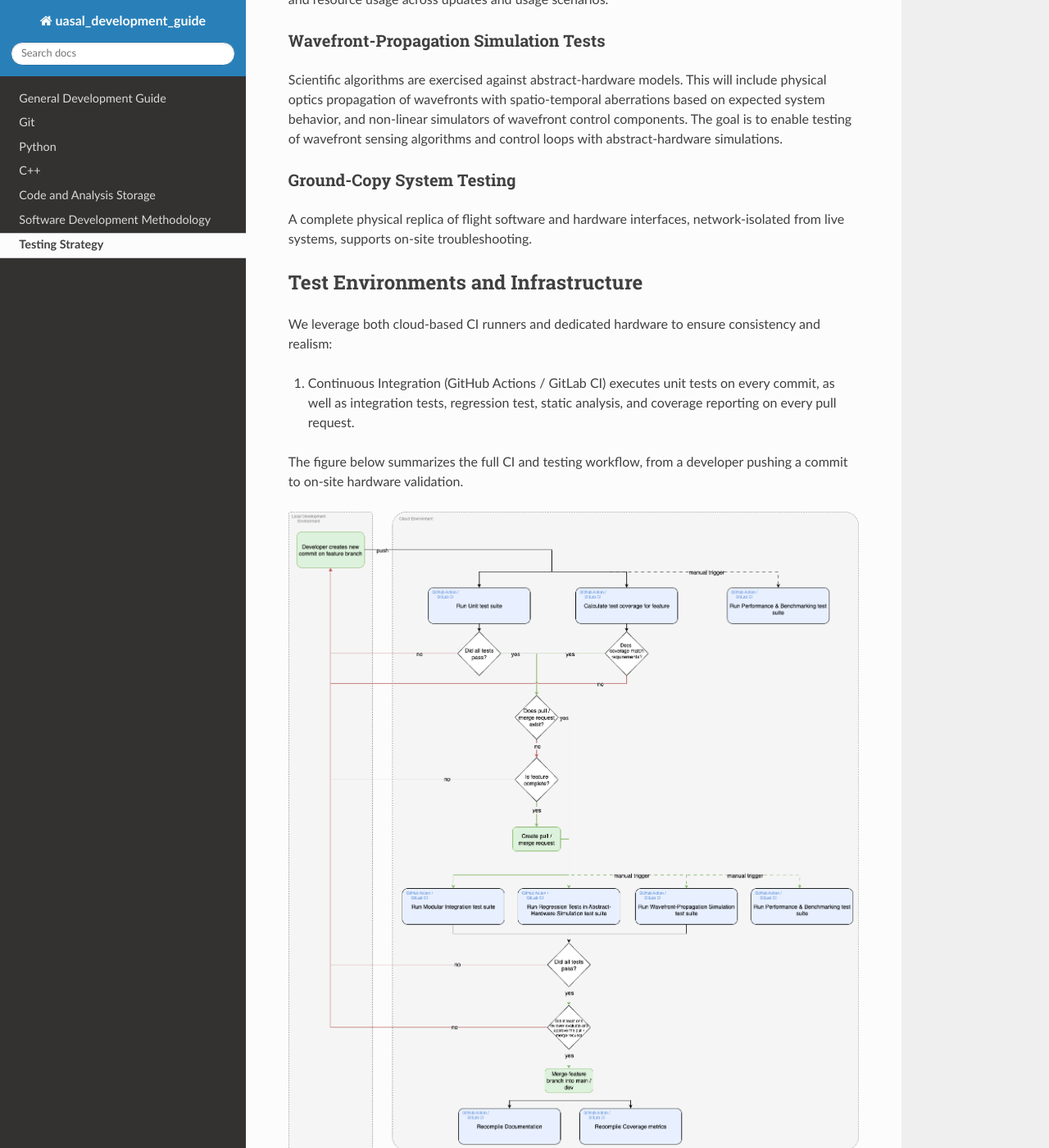
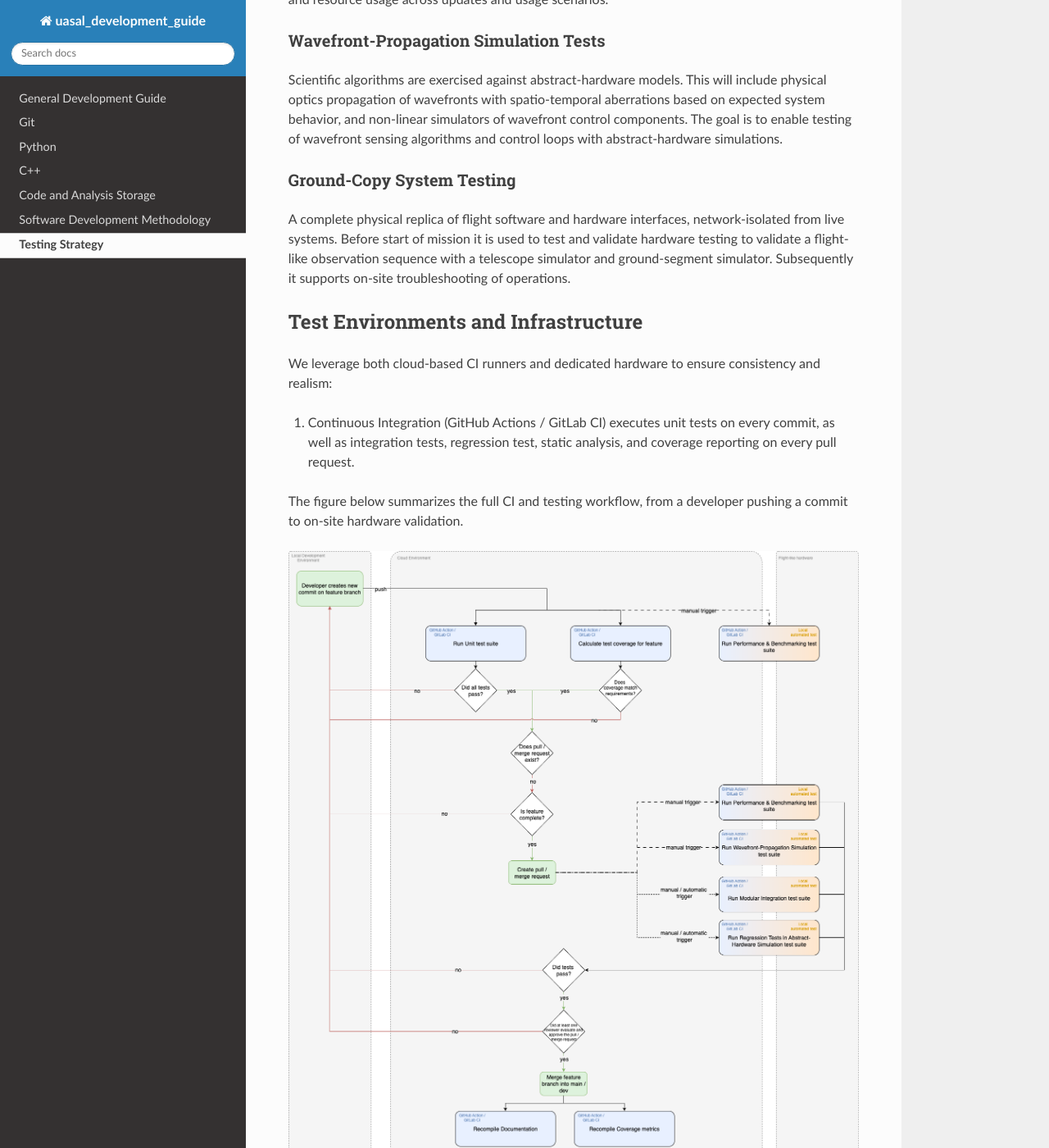
Before and after one commit to uasal/uasal_development_guide, a Sphinx documentation site: the page built from source/testing_strategy.rst, in a window 1280 px wide and 1400 px high, scrolled down 1752 px. Shown: the whole window at 82% size. Built offline with Sphinx 7.4.7 and the Read the Docs theme 3.1.0, drawn with Linux system fonts in a browser that asks for light colours; some of the changed text lies outside the part shown.

Commit message:
Updated CI-diagram to reflect unknowns in running of test suites.
Updated wording for ground-copy of system.
Added coverage link.

```diff
--- a/source/C++/testing.rst
+++ b/source/C++/testing.rst
@@ -161,7 +161,7 @@ Example (with dummy build and test commands):
     genhtml coverage_filtered.info --output-directory coverage_report --title "Coverage Report"
 
 This can be automated via a GitHub Action that outputs the generated HTML report as an artifact and / or publishes it to a server.
-The frequency of running coverage reports can be adjusted based on the repo's needs,
+The frequency of running coverage reports can be adjusted based on the repository's needs,
 but a common approach is to run it on every pull request to the main branch.
 
 External code review tools (e.g. Codacy) can directly consume the ``.info`` file to display coverage metrics alongside code quality analysis,
@@ -191,3 +191,5 @@ The generated HTML site provides:
 - Drill-down to header line-level views showing which lines are covered and which are not.
 
 The report makes it easy to monitor and address blind-spots in testing.
+
+As an example, the report for the MagAOX repository can be found here: https://magao-x.org/docs/coverage/.
--- a/source/testing_strategy.rst
+++ b/source/testing_strategy.rst
@@ -69,7 +69,7 @@ Scientific algorithms are exercised against abstract-hardware models. This will
 Ground-Copy System Testing
 ~~~~~~~~~~~~~~~~~~~~~~~~~~~
 
-A complete physical replica of flight software and hardware interfaces, network-isolated from live systems, supports on-site troubleshooting.
+A complete physical replica of flight software and hardware interfaces, network-isolated from live systems. Before start of mission it is used to test and validate hardware testing to validate a flight-like observation sequence with a telescope simulator and ground-segment simulator. Subsequently it supports on-site troubleshooting of operations.
 
 Test Environments and Infrastructure
 -------------------------------------
@@ -87,4 +87,4 @@ The figure below summarizes the full CI and testing workflow, from a developer p
 
    Continuous Integration and Testing workflow
 
-2. A physical ground-copy hardware unit enables hands-on validation and troubleshooting of mission operations.
+2. A physical ground-copy hardware unit enables hardware testing and validation of a flight-like observation sequence with a telescope simulator and ground-segment simulator, as well as troubleshooting of mission operations.
```
Also changed, not shown: source/_static/CI-diagram.png, 2 other files.
